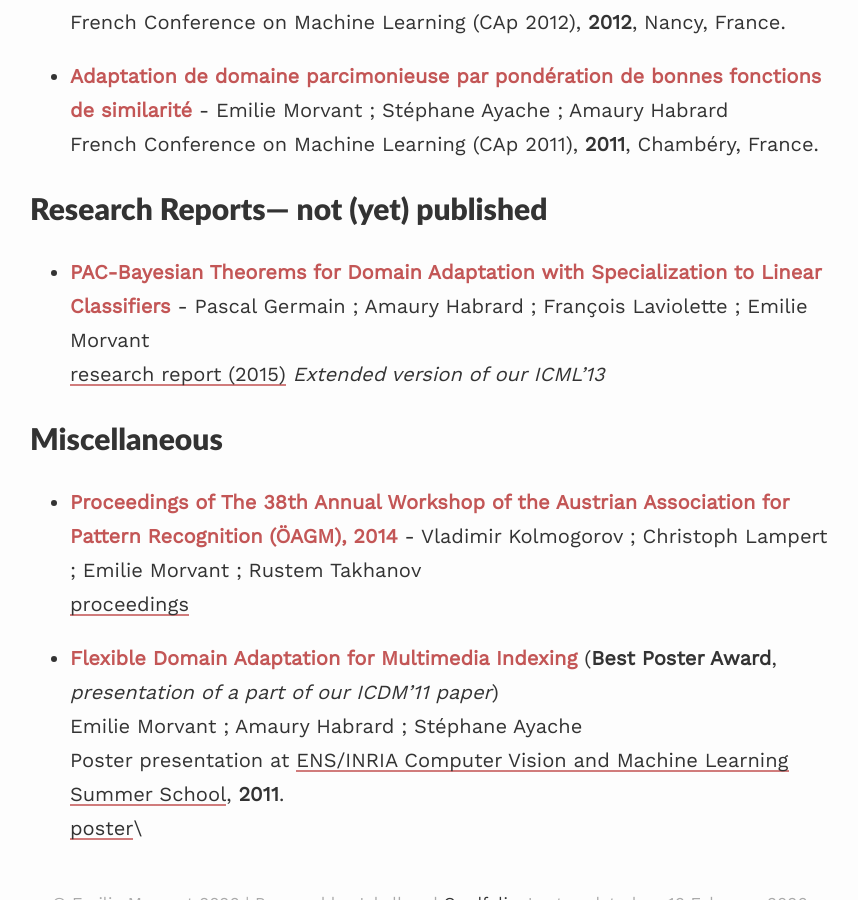
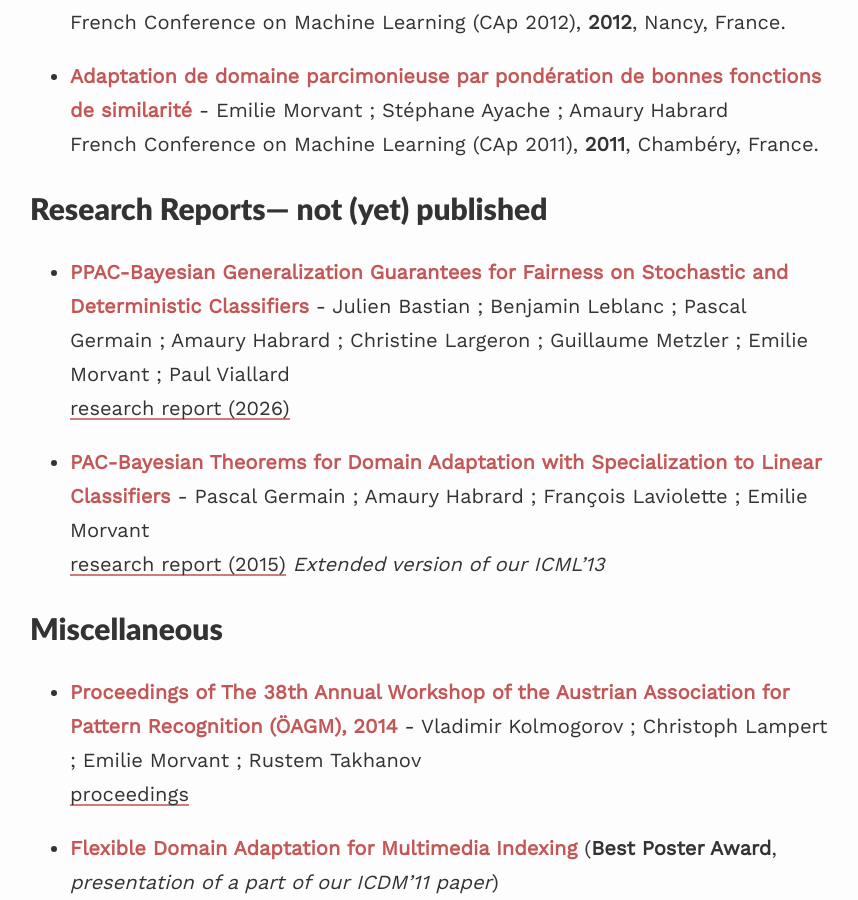
Before and after one commit to emorvant/emorvant.github.io, a Jekyll site: the page built from publications/index.md, in a window 1280 px wide and 900 px high, scrolled down 11845 px. Shown: the whole window, without its empty margins (210-1068 px from the left). Built offline with Jekyll 4.4.1, drawn with Linux system fonts in a browser that asks for light colours.

Commit message:
Add of research report on PAC Bayes generalization bounds  for fairness

```diff
--- a/publications/index.md
+++ b/publications/index.md
@@ -288,6 +288,9 @@ French Conference on Machine Learning (CAp 2011), __2011__, Chambéry, France.
 
 # Research Reports--- not (yet) published
 
+- __<titre>PPAC-Bayesian Generalization Guarantees for Fairness on Stochastic and Deterministic Classifiers</titre>__ \-  Julien Bastian ; Benjamin Leblanc ; Pascal Germain ; Amaury Habrard ; Christine Largeron ; Guillaume Metzler ; Emilie Morvant ; Paul Viallard\
+[research report (2026)](https://arxiv.org/abs/2602.11722)
+
 - __<titre>PAC-Bayesian Theorems for Domain Adaptation with Specialization to Linear Classifiers</titre>__ \-  Pascal Germain ; Amaury Habrard ; François Laviolette ; Emilie Morvant\
 [research report (2015)](https://arxiv.org/abs/1503.06944) _Extended version of our ICML'13_
 
```
